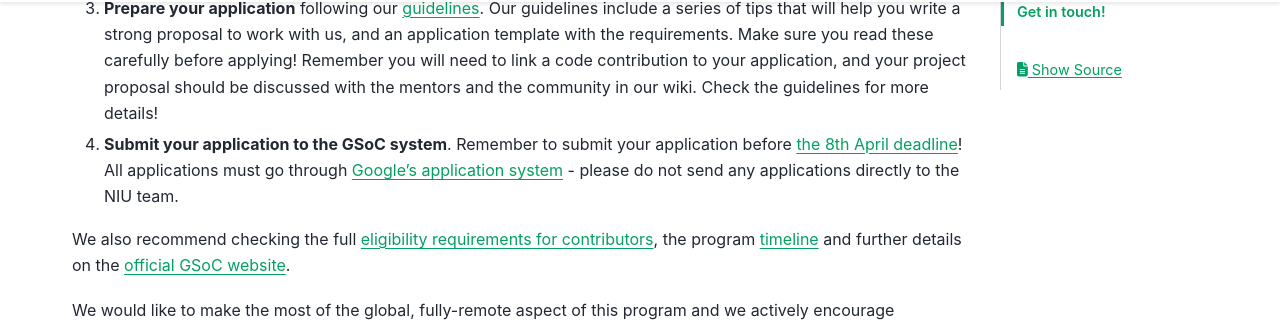
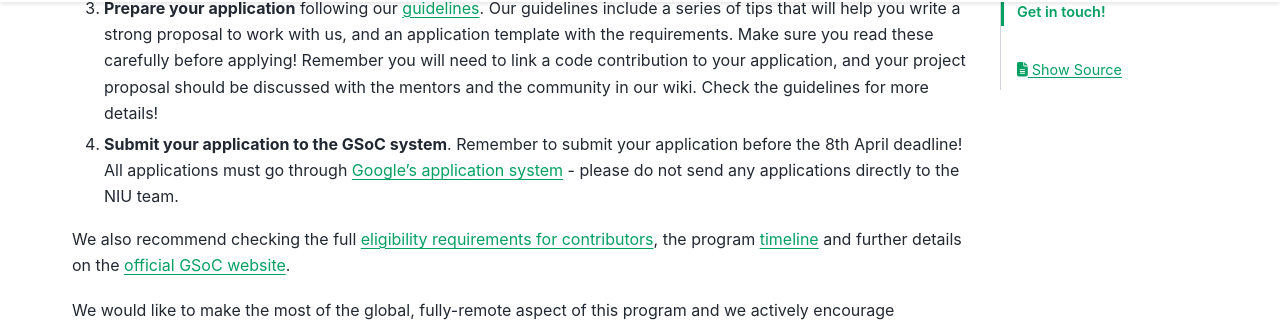
Before and after one commit to neuroinformatics-unit/neuroinformatics-unit.github.io, a Sphinx documentation site: the page built from docs/source/blog/gsoc2025.md, in a window 1280 px wide and 900 px high, scrolled down 1289 px. Shown: the part 126-453 px from the top of the window. Built offline with Sphinx 7.4.7 and the PyData theme 0.15.4, drawn with Linux system fonts in a browser that asks for light colours; nearby versions of some CDN libraries; part of the change alters nothing that is shown.

```diff
--- a/docs/source/blog/gsoc2025.md
+++ b/docs/source/blog/gsoc2025.md
@@ -35,7 +35,7 @@ Please check our [GSoC page](../get-involved/gsoc/index.md) for more details on
 
 3. **Prepare your application** following our [guidelines](../get-involved/gsoc/guidelines.md). Our guidelines include a series of tips that will help you write a strong proposal to work with us, and an application template with the requirements. Make sure you read these carefully before applying! Remember you will need to link a code contribution to your application, and your project proposal should be discussed with the mentors and the community in our wiki. Check the guidelines for more details!
 
-4. **Submit your application to the GSoC system**. Remember to submit your application before [the 8th April deadline](https://developers.google.com/open-source/gsoc/timeline#april_8_-_1800_utc)! All applications must go through [Google's application system](https://summerofcode.withgoogle.com/) - please do not send any applications directly to the NIU team.
+4. **Submit your application to the GSoC system**. Remember to submit your application before the 8th April deadline! All applications must go through [Google's application system](https://summerofcode.withgoogle.com/) - please do not send any applications directly to the NIU team.
 
 We also recommend checking the full [eligibility requirements for contributors](https://summerofcode.withgoogle.com/rules), the program [timeline](https://developers.google.com/open-source/gsoc/timeline) and further details on the [official GSoC website](https://summerofcode.withgoogle.com/).
 
```
